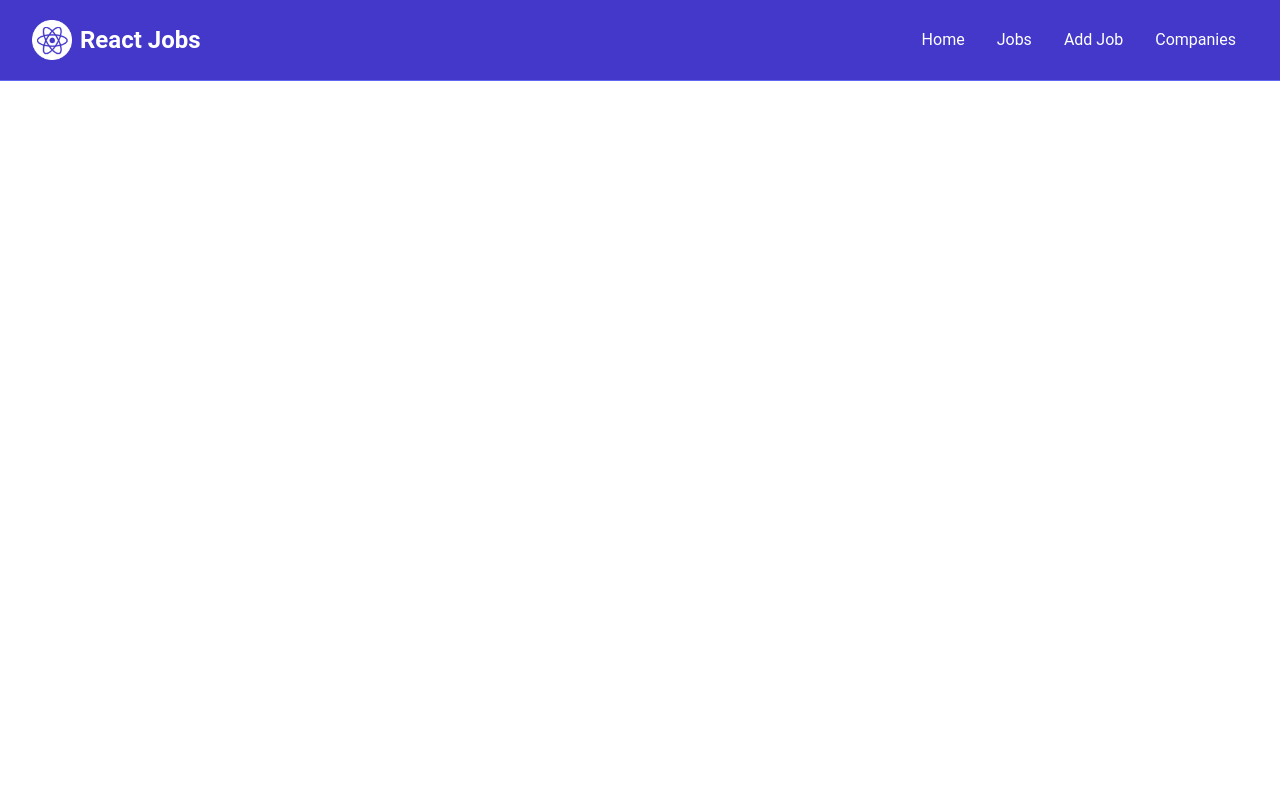
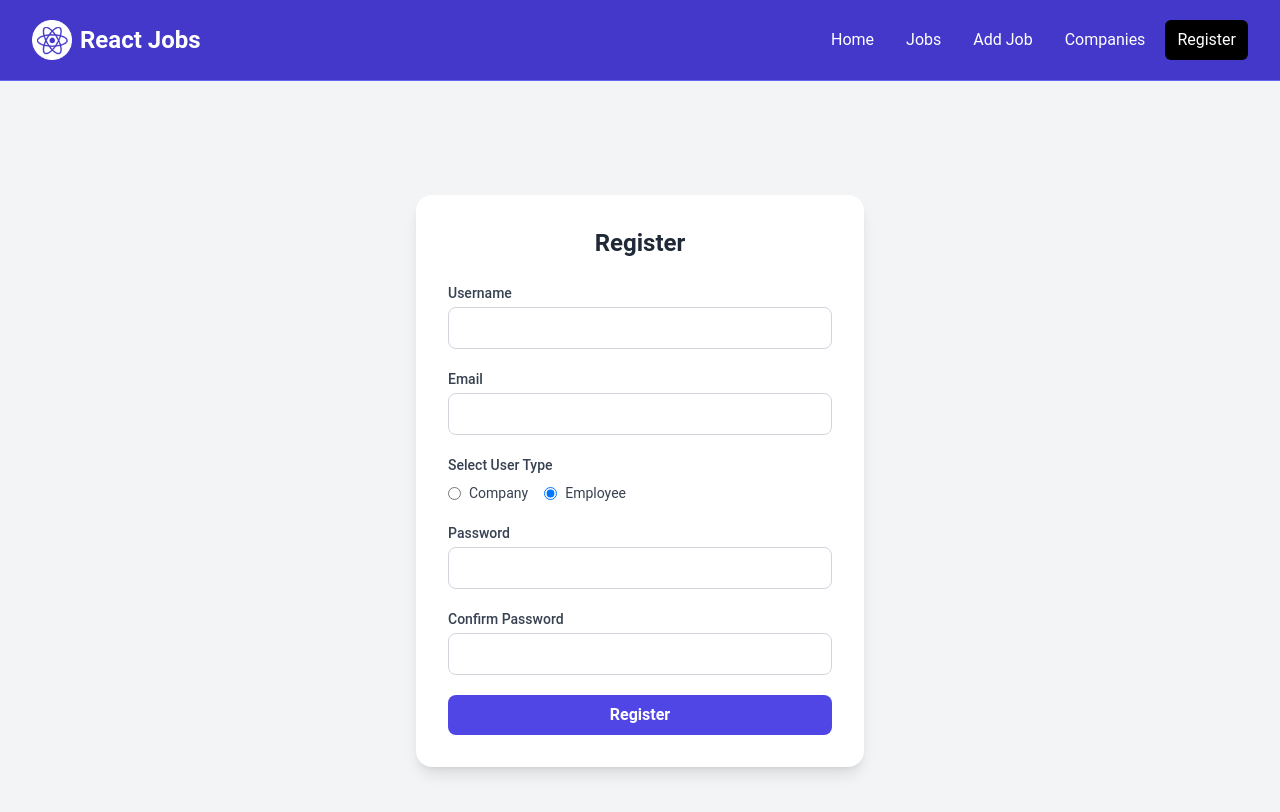
Before and after one commit to arshadshah440/job-portal, a React (Vite) app: page /register in a window 1280 px wide. Shown: the top 812 px of the page. Built offline with nearby package versions, Linux system fonts and the light colour scheme.

Commit message:
UI Development For the Register module

```diff
--- a/src/App.jsx
+++ b/src/App.jsx
@@ -8,6 +8,7 @@ import AddJob from "./components/pages/AddJob";
 import JobDetails from "./components/pages/JobDetails";
 import Companies from "./components/pages/Companies";
 import CompanyDetails from "./components/pages/CompanyDetails";
+import Register from "./components/pages/Register";
 
 function App() {
   return (
@@ -20,6 +21,7 @@ function App() {
         <Route path="/jobs/:slug" element={<JobDetails />} />
         <Route path="/companies/" element={<Companies />} />
         <Route path="/company/:slug" element={<CompanyDetails />} />
+        <Route path="/register" element={<Register />} />
       </Routes>
     </Router>
   );
--- /dev/null
+++ b/src/app/features/auth/registerSlice.js
@@ -0,0 +1,47 @@
+import { createSlice } from "@reduxjs/toolkit";
+
+const initialState = {
+  status: "idle",
+  userId: null,
+  token: null,
+  error: null,
+};
+
+const register = createAsyncThunk("register/register", async (credentials) => {
+  try {
+    const response = await fetch(
+      "https://saddlebrown-sardine-735083.hostingersite.com/wp-json/jobportalapi/v1/register",
+      {
+        method: "POST",
+        headers: {
+          Authorization: "Bearer abc_125!dcdfvvfdvxssabbb_dcdsv",
+          "Content-Type": "application/json",
+        },
+      }
+    );
+    const data = await response.json();
+    return data;
+  } catch (error) {
+    return error.message;
+  }
+});
+const registerSlice = createSlice({
+  name: "register",
+  initialState,
+  reducers: {},
+  extraReducers: (builder) => {
+    builder
+      .addCase(register.pending, (state) => {
+        state.status = "loading";
+      })
+      .addCase(register.fulfilled, (state, action) => {
+        state.status = "succeeded";
+        state.userId = action.payload.user_id;
+        state.token = action.payload.token;
+      })
+      .addCase(register.rejected, (state, action) => {
+        state.status = "failed";
+        state.error = action.error.message;
+      });
+  },
+});
--- a/src/components/global/Navbar.jsx
+++ b/src/components/global/Navbar.jsx
@@ -57,6 +57,16 @@ const Navbar = () => {
                   >
                     Companies
                   </NavLink>
+                  <NavLink
+                    to="/register"
+                    className={({ isActive }) =>
+                      `${
+                        isActive ? "active bg-black text-white" : "text-white"
+                      }   hover:bg-gray-900 rounded-md px-3 py-2`
+                    }
+                  >
+                    Register
+                  </NavLink>
                 </div>
               </div>
             </div>
--- /dev/null
+++ b/src/components/pages/Register.jsx
@@ -0,0 +1,157 @@
+import React, { useState } from "react";
+
+const Register = () => {
+  const [formdata, setFormdata] = useState({
+    username: "",
+    email: "",
+    usertype: "employee",
+    password: "",
+    confirmpassword: "",
+  });
+  const onChange = (e) => {
+    const { name, value } = e.target;
+    setFormdata((prev) => ({
+      ...prev,
+      [name]: value,
+    }));
+  };
+  const onSubmit = (e) => {
+    e.preventDefault();
+    console.log("Form submitted:", formdata);
+    setFormdata({
+      username: "",
+      email: "",
+      usertype: "",
+      password: "",
+      confirmpassword: "",
+    });
+  };
+  return (
+    <div className="bg-gray-100 flex items-center justify-center min-h-screen">
+      <div className="w-full max-w-md bg-white p-8 rounded-2xl shadow-lg">
+        <h2 className="text-2xl font-bold mb-6 text-center text-gray-800">
+          Register
+        </h2>
+
+        <form className="space-y-5" onSubmit={onSubmit}>
+          <div>
+            <label
+              className="block mb-1 text-sm font-medium text-gray-700"
+              htmlFor="username"
+            >
+              Username
+            </label>
+            <input
+              type="text"
+              id="username"
+              name="username"
+              value={formdata.username}
+              onChange={onChange}
+              className="w-full border border-gray-300 rounded-lg px-4 py-2 focus:outline-none focus:ring-2 focus:ring-indigo-500"
+              required
+            />
+          </div>
+
+          <div>
+            <label
+              className="block mb-1 text-sm font-medium text-gray-700"
+              htmlFor="email"
+            >
+              Email
+            </label>
+            <input
+              type="email"
+              id="email"
+              name="email"
+              value={formdata.email}
+              onChange={onChange}
+              className="w-full border border-gray-300 rounded-lg px-4 py-2 focus:outline-none focus:ring-2 focus:ring-indigo-500"
+              required
+            />
+          </div>
+
+          <div>
+            <span className="block mb-1 text-sm font-medium text-gray-700">
+              Select User Type
+            </span>
+            <div className="flex items-center space-x-4 mt-2">
+              <label className="flex items-center">
+                <input
+                  type="radio"
+                  name="usertype"
+                  value="company"
+                  checked={formdata.usertype === "company"}
+                  onChange={onChange}
+                  className="text-indigo-600 focus:ring-indigo-500"
+                  required
+                />
+                <span className="ml-2 text-gray-700 text-sm">Company</span>
+              </label>
+              <label className="flex items-center">
+                <input
+                  type="radio"
+                  name="usertype"
+                  value="employee"
+                  checked={formdata.usertype === "employee"}
+                  onChange={onChange}
+                  className="text-indigo-600 focus:ring-indigo-500"
+                  required
+                />
+                <span className="ml-2 text-gray-700 text-sm">Employee</span>
+              </label>
+            </div>
+          </div>
+
+          <div>
+            <label
+              className="block mb-1 text-sm font-medium text-gray-700"
+              htmlFor="password"
+            >
+              Password
+            </label>
+            <input
+              type="password"
+              id="password"
+              name="password"
+              pattern="(?=.*[A-Za-z])(?=.*\d)[A-Za-z\d]{8,}"
+              title="Minimum 8 characters, at least one letter and one number"
+              value={formdata.password}
+              onChange={onChange}
+              className="w-full border border-gray-300 rounded-lg px-4 py-2 focus:outline-none focus:ring-2 focus:ring-indigo-500"
+              required
+            />
+          </div>
+
+          <div>
+            <label
+              className="block mb-1 text-sm font-medium text-gray-700"
+              htmlFor="confirm-password"
+            >
+              Confirm Password
+            </label>
+            <input
+              type="password"
+              id="confirmpassword"
+              name="confirmpassword"
+              value={formdata.confirmpassword}
+              onChange={onChange}
+              className="w-full border border-gray-300 rounded-lg px-4 py-2 focus:outline-none focus:ring-2 focus:ring-indigo-500"
+              required
+            />
+          </div>
+
+          <div>
+            <button
+              type="submit"
+              className="w-full bg-indigo-600 text-white py-2 rounded-lg hover:bg-indigo-700 transition font-semibold"
+            >
+              Register
+            </button>
+          </div>
+        </form>
+      </div>
+    </div>
+  );
+};
+
+export default Register;
```
